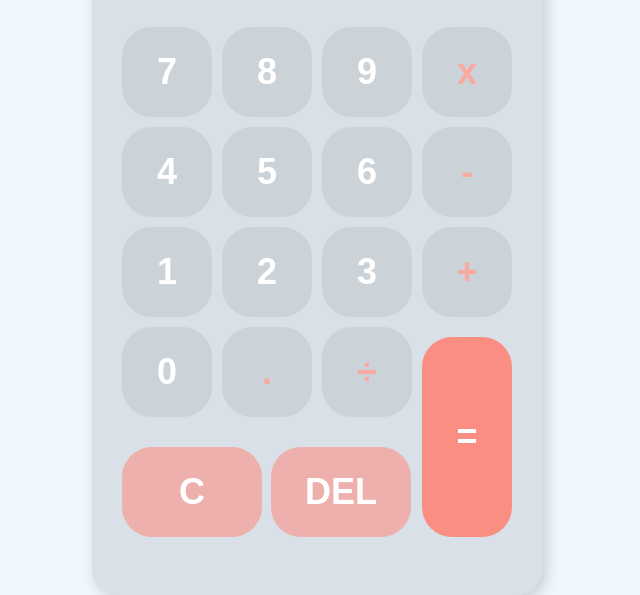
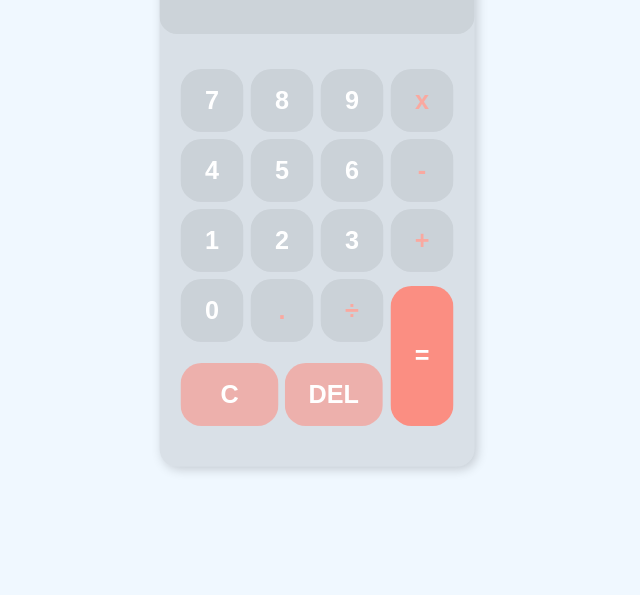
Before and after one commit to tomasjpn/Calculator-TOP, a website built with webpack: page src/index.html in a window 1280 px wide. Shown: the part 261-856 px from the top of the page, without its empty margins (323-963 px from the left). Built offline with nearby package versions, Linux system fonts and the light colour scheme.

Commit message:
Updated README.md

```diff
--- a/package.json
+++ b/package.json
@@ -5,7 +5,9 @@
   "main": "index.js",
   "type": "module",
   "scripts": {
-    "test": "echo \"Error: no test specified\" && exit 1"
+    "test": "echo \"Error: no test specified\" && exit 1",
+    "build": "webpack --mode production",
+    "deploy": "git subtree push --prefix dist origin gh-pages"
   },
   "author": "",
   "license": "ISC",
--- a/src/styles.css
+++ b/src/styles.css
@@ -8,6 +8,7 @@ body {
     min-height: 100vh;
     margin: 0;
     overflow: hidden;
+    transform: scale(0.5);
 }
 
 /*Titel*/
@@ -22,6 +23,7 @@ h1 {
 .container{
     background: rgba(24,24,27,0.1);
     border-radius: 25px;
+    margin-top: 0px;
     margin-left: 200px;
     margin-right: 200px;
     max-width: 450px;
@@ -214,3 +216,9 @@ button:hover{
         transform: scale(0.7);
     }
 }
+
+@media only screen and (max-width: 1280px) {
+    body{
+        transform: scale(0.7);
+    }
+}
```
Also changed, not shown: README.md, dist/index.html, dist/main.js, 1 other file.
